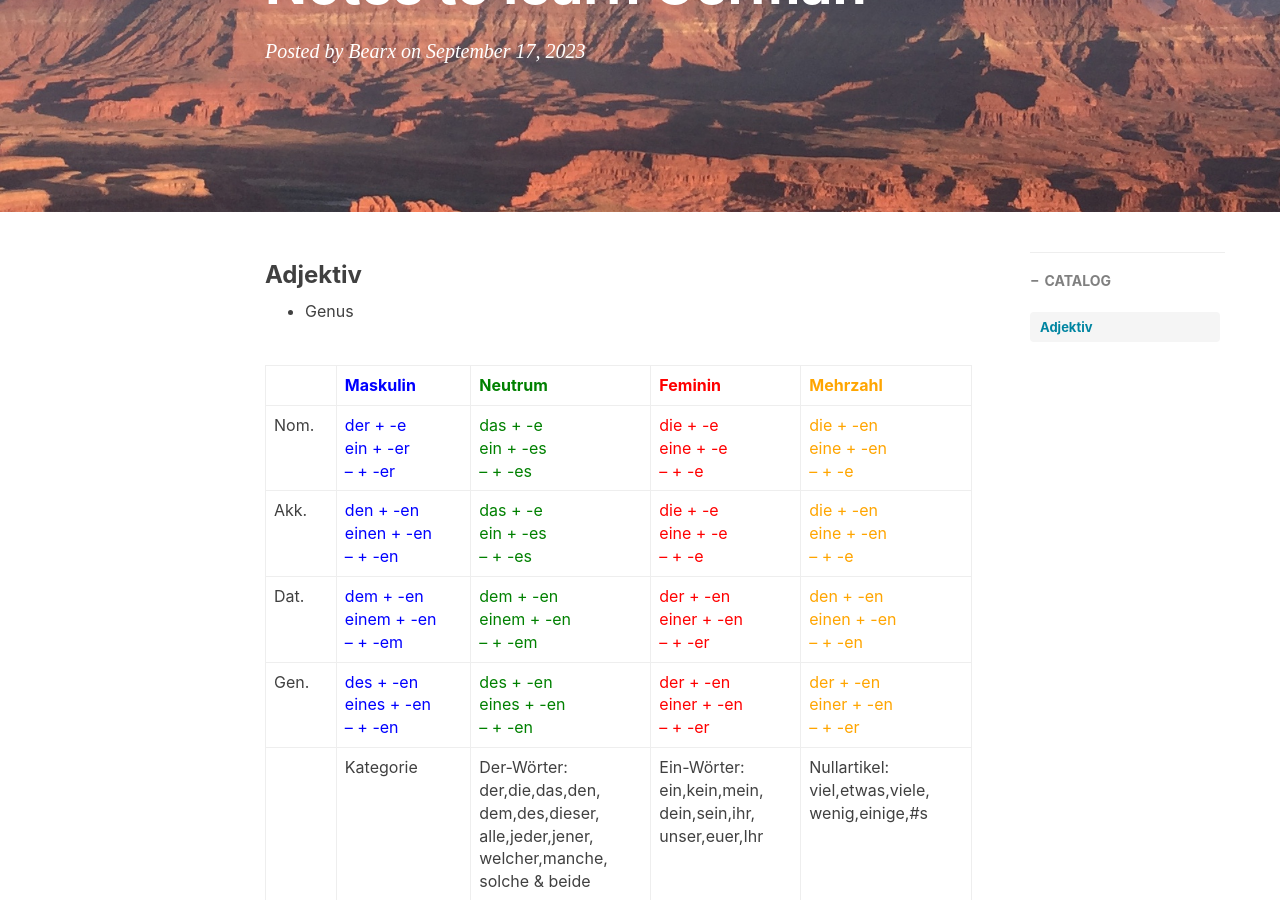
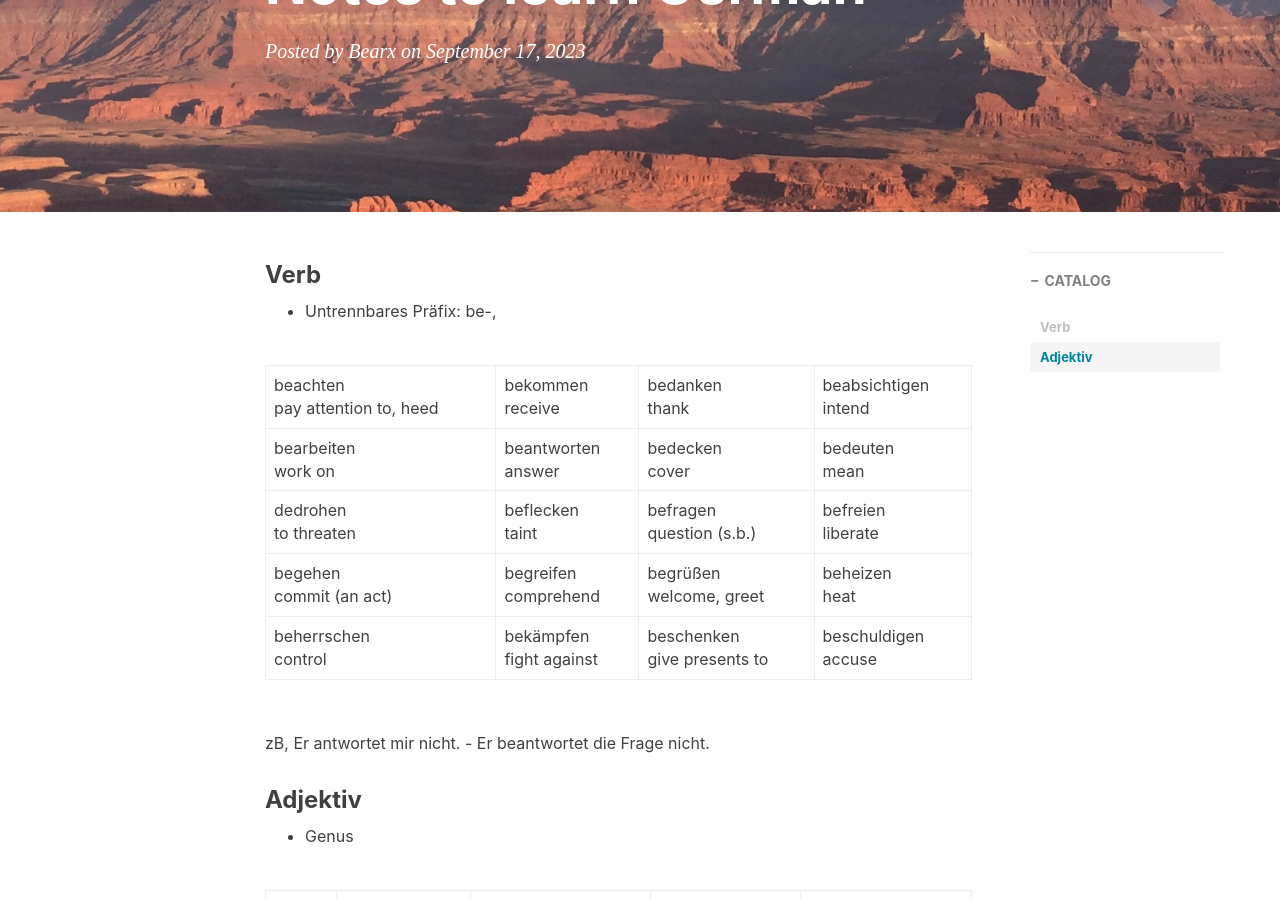
Before and after one commit to Bearxcave/Bearxcave.github.io, a Jekyll site: the page built from _posts/2023-09-17-Deutsch-learnen.md, in a window 1280 px wide and 900 px high, scrolled down 245 px. Built offline with Jekyll 4.4.1, drawn with Linux system fonts in a browser that asks for light colours; nearby versions of some CDN libraries; comment, search, counter and statistics services are not loaded.

Commit message:
Update 2023-09-17-Deutsch-learnen.md

```diff
--- a/_posts/2023-09-17-Deutsch-learnen.md
+++ b/_posts/2023-09-17-Deutsch-learnen.md
@@ -9,6 +9,19 @@ tags:
     - Note
     - German
 ---
+
+### Verb
+
+* Untrennbares Präfix: be-,
+
+| ---- | ---- | ---- | ---- |
+| beachten<br>pay attention to, heed | bekommen<br> receive | bedanken<br>thank | beabsichtigen<br>intend |
+| bearbeiten<br>work on | beantworten<br>answer | bedecken<br>cover | bedeuten<br>mean |
+| dedrohen<br>to threaten | beflecken<br>taint | befragen<br>question (s.b.) | befreien<br>liberate |
+| begehen<br>commit (an act) | begreifen<br>comprehend | begrüßen<br>welcome, greet | beheizen<br>heat |
+| beherrschen<br>control | bekämpfen<br>fight against | beschenken<br>give presents to | beschuldigen<br>accuse |
+
+  zB, Er antwortet mir nicht. - Er beantwortet die Frage nicht.
 
 ### Adjektiv
 
```
